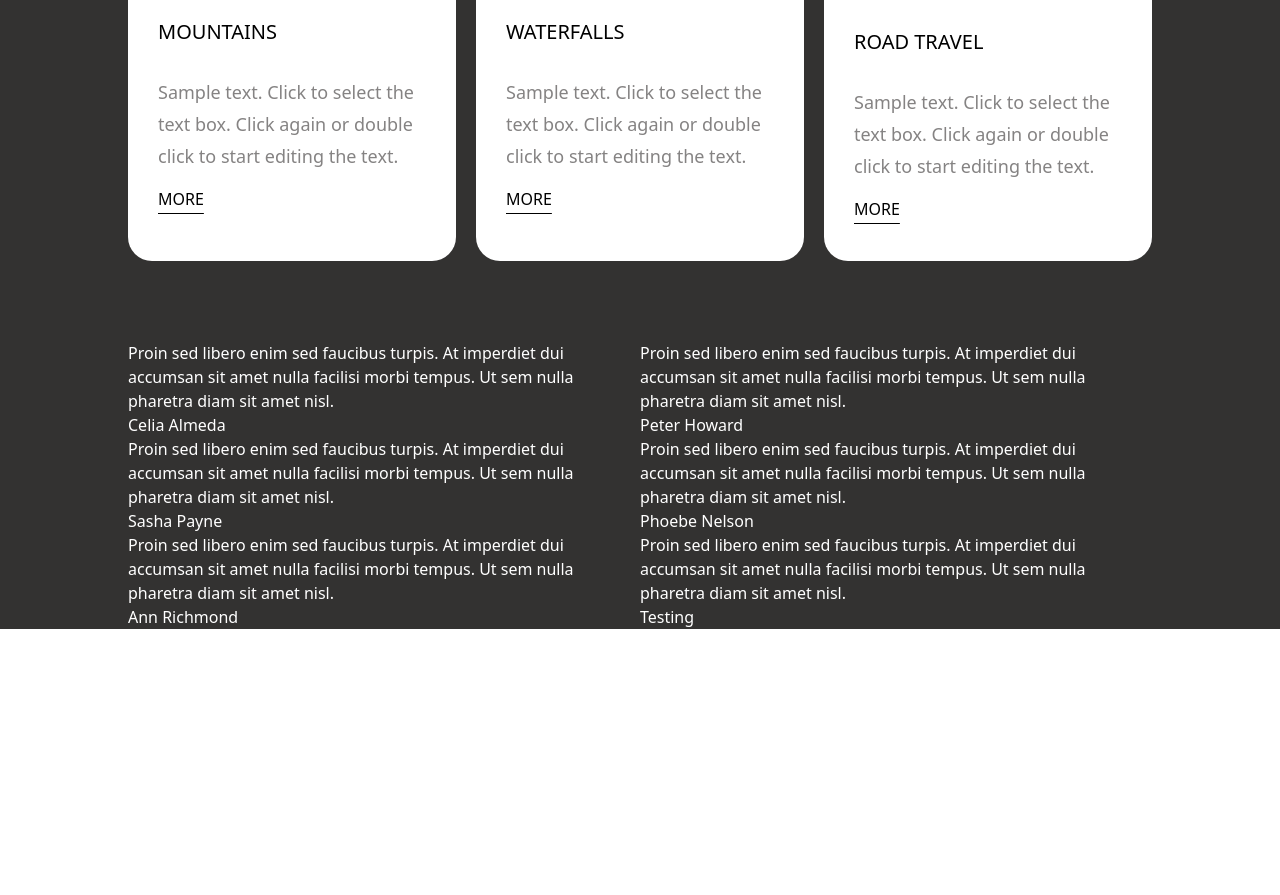
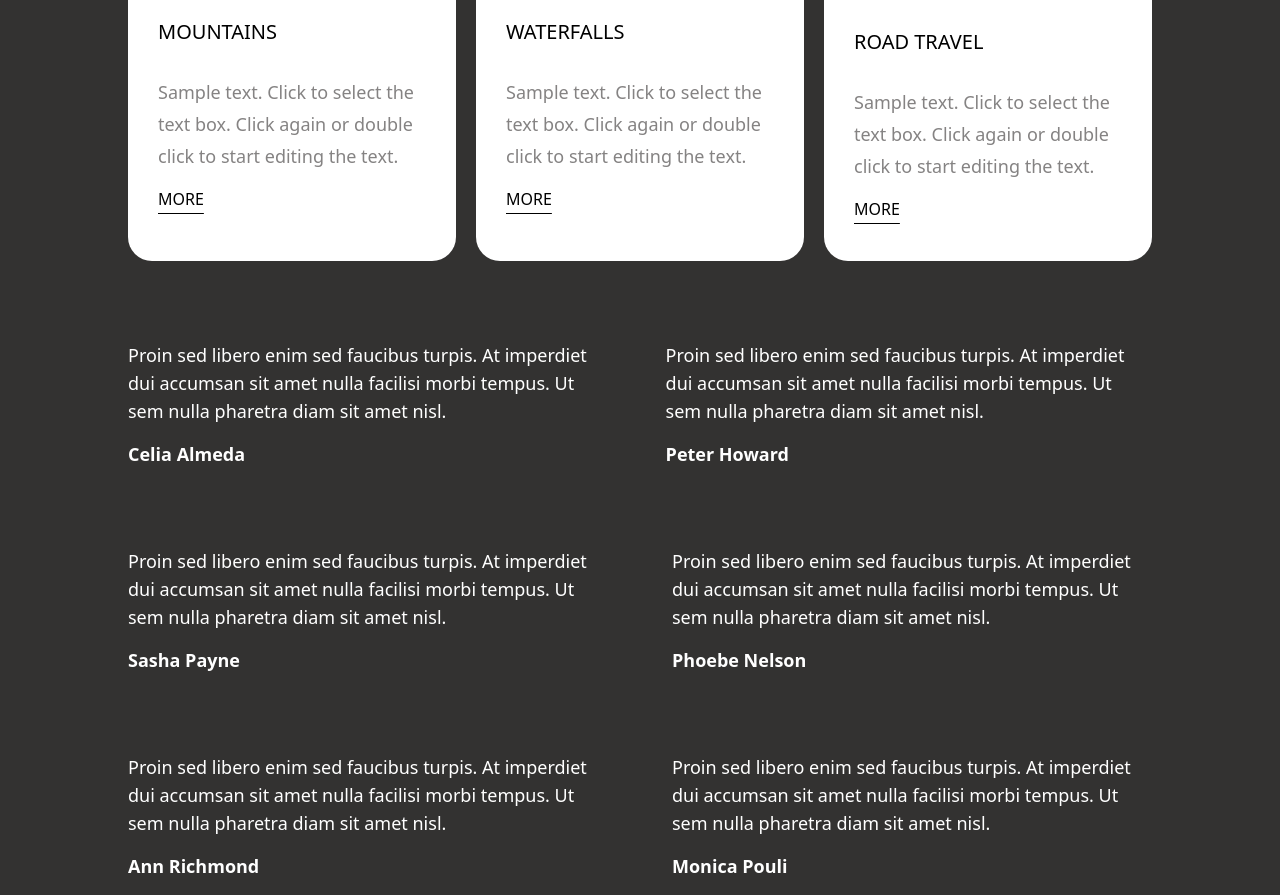
Before and after one commit to jogindaryadav/Travel-agency-website, a plain HTML site: page index.html in a window 1280 px wide. Shown: the part 3175-4070 px from the top of the page. Before the commit the page ends 3804 px from the top, so only its background shows below. Drawn offline with nearby package versions, Linux system fonts and the light colour scheme.

Commit message:
push2nd change

```diff
--- a/index.html
+++ b/index.html
@@ -25,7 +25,7 @@
             <p class="pb-[30px] text-white text-sm sm:text-2xl">Duis aute irure dolor in reprehenderit in voluptate velit esse</p>
             <button class="text-white font-bold py-[10px] px-[35px] border-2 rounded-[3vh] hover:bg-white hover:text-black" onclick="page_open" id="pagebtn">READ MORE</button>
         </div>
-        <div class="bg-[#333231] sm:px-[15vw] md:px-[10vw] px-[7vw]">
+        <div class="bg-[#333231] sm:px-[15vw] md:px-[10vw] px-[8vw]">
             <div class="flex flex-col w-[100%] gap-[2vw] mt-[-5vh] sm:flex-row">
                 <div class="border-[4px] rounded-[20px] border-[#c7762a] h-[35vh] w-[100%] text-center p-[15px] bg-[#0a0807] text-white relative z-20">
                     <i class="fa fa-briefcase text-white stroke-[#c7762a] text-3xl" aria-hidden="true"></i>
@@ -92,53 +92,53 @@
                     <a href="#" class="underline underline-offset-8 py-[10px]">MORE</a>
                 </div>
             </div>
-            <div class="flex flex-col text-white">
-                <div class="flex md:flex-row flex-col">
+            <div class="flex flex-col text-white gap-[5vw]">
+                <div class="flex md:flex-row flex-col gap-[4vw]">
                     <div class="u-container-align-left">
-                        <p>Proin sed libero enim sed faucibus turpis.
+                        <p class="text-lg">Proin sed libero enim sed faucibus turpis.
                            At imperdiet dui accumsan sit amet nulla facilisi morbi tempus.
                            Ut sem nulla pharetra diam sit amet nisl.
                         </p>
-                        <p>Celia Almeda</p>
+                        <p class="text-lg font-bold py-[15px]">Celia Almeda</p>
                     </div>
                     <div class="u-container-align-left">
-                        <p>Proin sed libero enim sed faucibus turpis.
+                        <p class="text-lg">Proin sed libero enim sed faucibus turpis.
                            At imperdiet dui accumsan sit amet nulla facilisi morbi tempus.
                            Ut sem nulla pharetra diam sit amet nisl.
                         </p>
-                        <p>Peter Howard</p>
+                        <p class="text-lg font-bold py-[15px]">Peter Howard</p>
                     </div>
                 </div>
-                <div class="flex md:flex-row flex-col">
+                <div class="flex md:flex-row flex-col gap-[5vw]">
                     <div class="container-align-left">
-                        <p>Proin sed libero enim sed faucibus turpis.
+                        <p class="text-lg">Proin sed libero enim sed faucibus turpis.
                            At imperdiet dui accumsan sit amet nulla facilisi morbi tempus.
                            Ut sem nulla pharetra diam sit amet nisl.
                         </p>
-                        <p>Sasha Payne</p>
+                        <p class="text-lg font-bold py-[15px]">Sasha Payne</p>
                     </div>
                     <div class="u-container-align-left">
-                        <p>Proin sed libero enim sed faucibus turpis.
+                        <p class="text-lg">Proin sed libero enim sed faucibus turpis.
                            At imperdiet dui accumsan sit amet nulla facilisi morbi tempus.
                            Ut sem nulla pharetra diam sit amet nisl.
                         </p>
-                        <p>Phoebe Nelson</p>
+                        <p class="text-lg font-bold py-[15px]">Phoebe Nelson</p>
                     </div>
                 </div>
-                <div class="flex md:flex-row flex-col">
+                <div class="flex md:flex-row flex-col gap-[5vw]">
                     <div class="u-container-align-left">
-                        <p>Proin sed libero enim sed faucibus turpis.
+                        <p class="text-lg">Proin sed libero enim sed faucibus turpis.
                            At imperdiet dui accumsan sit amet nulla facilisi morbi tempus.
                            Ut sem nulla pharetra diam sit amet nisl.
                         </p>
-                        <p>Ann Richmond</p>
+                        <p class="text-lg font-bold py-[15px]">Ann Richmond</p>
                     </div>
                     <div class="u-container-align-left">
-                        <p>Proin sed libero enim sed faucibus turpis.
+                        <p class="text-lg">Proin sed libero enim sed faucibus turpis.
                            At imperdiet dui accumsan sit amet nulla facilisi morbi tempus.
                            Ut sem nulla pharetra diam sit amet nisl.
                         </p>
-                        <p>Testing</p>
+                        <p class="text-lg font-bold py-[15px]">Monica Pouli</p>
                     </div>
                 </div>
             </div>
```
